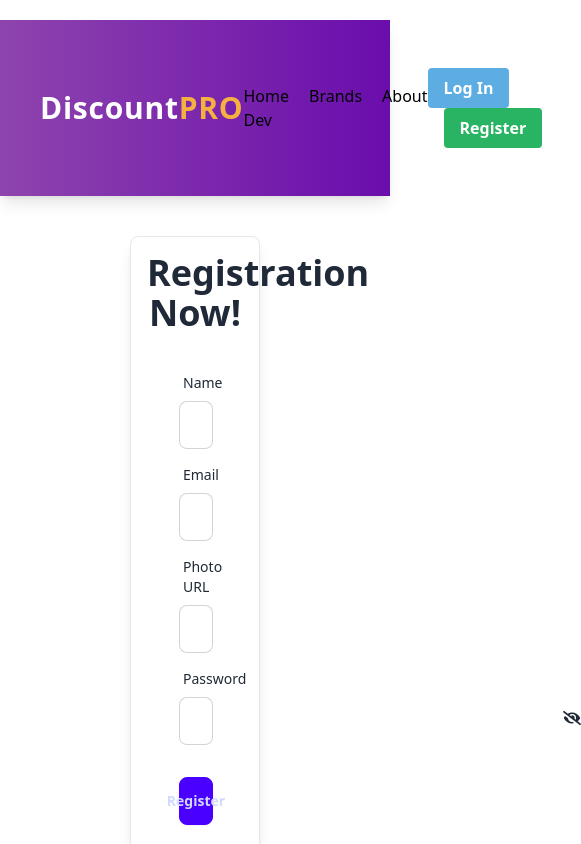
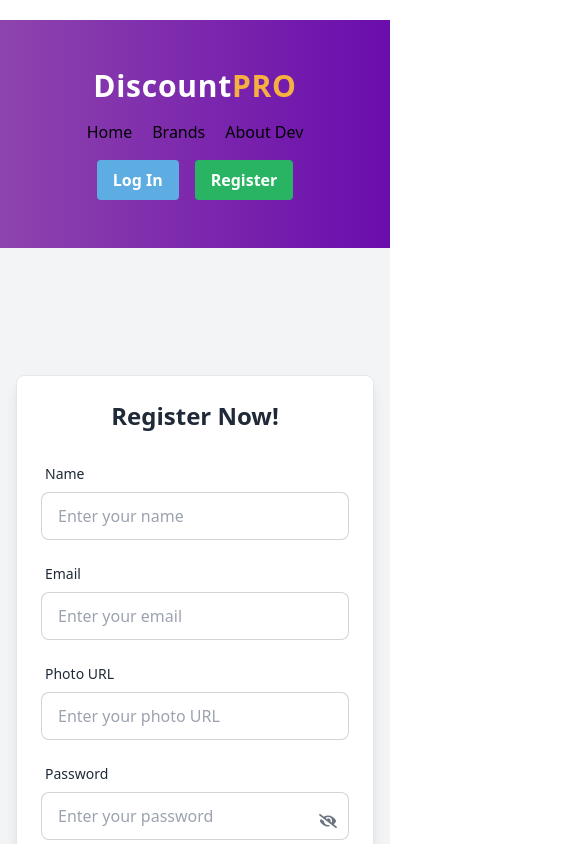
Before and after one commit to Piash2K/discount-pro, a React (Vite) app: page /register in a window 390 px wide. Shown: the top 844 px of the page, 581 px wide, since content can reach past the window. Built offline with nearby package versions, Linux system fonts and the light colour scheme; no server answers.

Commit message:
responsive added for both mobile,tablet and pc

```diff
--- a/src/components/Brands.jsx
+++ b/src/components/Brands.jsx
@@ -39,11 +39,11 @@ const Brands = () => {
             </div>
 
             {/* Brands List */}
-            <div className="grid grid-cols-1 gap-4">
+            <div className="grid grid-cols-1 gap-4 w-11/12 mx-auto">
                 {filteredBrands.map((brand) => (
                     <div
                         key={brand._id}
-                        className="bg-white shadow-md rounded-lg p-4 border grid grid-cols-3 items-center space-x-4"
+                        className="bg-white shadow-md rounded-lg p-4 border grid lg:grid-cols-3 items-center space-x-4"
                     >
                         {/* Brand Logo */}
                         <div className='flex flex-col'>
@@ -81,7 +81,7 @@ const Brands = () => {
                         </div>
 
                         {/* Buttons */}
-                        <div className="flex justify-end text-center">
+                        <div className="flex justify-end text-center mt-8">
 
                             <div className='flex flex-col'>
                                 <div
--- a/src/components/Header.jsx
+++ b/src/components/Header.jsx
@@ -10,19 +10,19 @@ const Header = () => {
         <div className="bg-gradient-to-r  from-[#8E44AD]  to-[#6A0DAD] py-6 shadow-lg">
             <div>
                 {user && user.displayName && (
-                    <div className="text-center text-3xl font-semibold text-white">
+                    <div className="text-center text-2xl lg:text-3xl font-semibold text-white">
                         Welcome, {user.displayName}!
                     </div>
                 )}
             </div>
-            <div className="flex justify-between items-center px-10 py-6">
+            <div className="flex flex-col lg:flex-row justify-between items-center px-10 py-6">
                 <h2 className="text-3xl font-bold text-white tracking-wide">
                     Discount<span className="text-[#F5B041]">PRO</span>
                 </h2>
                 <NavBar></NavBar>
                 <div className="space-x-6 flex items-center">
                     {user && user.email ? (
-                        <div className="flex items-center gap-4 text-white">
+                        <div className="flex flex-col lg:flex-row items-center gap-4 text-white">
                             <span className="text-lg">{user.email}</span>
                             <img
                                 className="w-12 h-12 rounded-full border-2 border-white shadow-md"
--- a/src/components/Login.jsx
+++ b/src/components/Login.jsx
@@ -15,18 +15,14 @@ const Login = () => {
     const handleGoogleSignIn = () => {
         signInWithPopup(auth, googleProvider)
             .then((result) => {
-                // This gives you a Google Access Token. You can use it to access the Google API.
                 const credential = GoogleAuthProvider.credentialFromResult(result);
                 const token = credential.accessToken;
-                // The signed-in user info.
                 const user = result.user;
                 navigate('/'); // Navigate to the home page
             })
             .catch((error) => {
-                // Handle Errors here.
-                const errorCode = error.code;
                 const errorMessage = error.message;
-                console.error("Google Sign-In Error:", errorCode, errorMessage);
+                console.error("Google Sign-In Error:", error.message);
                 setError(errorMessage); // Set error message
             });
     };
@@ -38,53 +34,70 @@ const Login = () => {
         setEmail(email); // Set the email value to state
         signInWithEmail(email, password)
             .then((result) => {
-                // Signed up
                 const user = result.user;
                 navigate('/'); // Navigate to the home page
             })
             .catch((error) => {
-                const errorCode = error.code;
                 const errorMessage = error.message;
-                console.error("Login Error:", errorCode, errorMessage);
+                console.error("Login Error:", error.message);
                 setError(errorMessage); // Set error message
             });
     };
 
     return (
-        <div className='mx-auto w-2/6 mt-10 '>
-            <div className="card flex justify-center p-4 border border-gray-200 shadow-lg rounded-lg bg-white">
-                <h1 className='text-4xl text-center font-bold'>Login Now!</h1>
-                <form onSubmit={handleLogin} className="card-body">
+        <div className="flex justify-center items-center min-h-screen bg-gray-100 px-4">
+            <div className="w-full max-w-md p-6 bg-white border border-gray-200 shadow-lg rounded-lg">
+                <h1 className="text-2xl lg:text-4xl font-bold text-center mb-6">Login Now!</h1>
+                <form onSubmit={handleLogin} className="space-y-4">
                     <div className="form-control">
                         <label className="label">
-                            <span className="label-text">Email</span>
+                            <span className="label-text text-sm lg:text-base">Email</span>
                         </label>
-                        <input name="email" type="email" placeholder="email" className="input input-bordered" required />
+                        <input
+                            name="email"
+                            type="email"
+                            placeholder="Enter your email"
+                            className="input input-bordered w-full"
+                            required
+                        />
                     </div>
-                    <div className="form-control">
+                    <div className="form-control relative">
                         <label className="label">
-                            <span className="label-text"> Password</span>
+                            <span className="label-text text-sm lg:text-base">Password</span>
                         </label>
                         <input
                             name="password"
                             type={showPassword ? 'text' : 'password'}
-                            placeholder="password"
-                            className="input input-bordered" required />
-                        <button onClick={() => setShowPassWord(!showPassword)} className='text-lg absolute mt-12 ml-96'>
+                            placeholder="Enter your password"
+                            className="input input-bordered w-full"
+                            required
+                        />
+                        <button
+                            type="button"
+                            onClick={() => setShowPassWord(!showPassword)}
+                            className="absolute right-3 top-14 text-gray-500 text-lg"
+                        >
                             {showPassword ? <FaEye /> : <FaEyeSlash />}
                         </button>
-                        <Link to='/forget-password' state={{ email }}><label className="label">
-                            <a href="#" className="label-text-alt link link-hover">Forgot password?</a>
-                        </label></Link>
+                        <Link to="/forget-password" state={{ email }} className="label-text-alt text-sm text-right mt-2 block">
+                            Forgot password?
+                        </Link>
                     </div>
+                    {error && <p className="text-red-500 text-sm mt-2">{error}</p>}
                     <div className="form-control mt-6">
-                        <button className="btn btn-primary">Login</button>
+                        <button className="btn btn-primary w-full">Login</button>
                     </div>
-                    {/* Display error message */}
-                    {error && <p className="text-red-500 mt-2 ">{error}</p>}
                 </form>
-                <p className='mx-8'>New here? <Link to="/register"><span className='text-indigo-600'>Register now</span></Link></p>
-                <button onClick={handleGoogleSignIn} className="btn btn-neutral mt-4 mx-8">
+                <p className="mt-4 text-sm text-center">
+                    New here?{' '}
+                    <Link to="/register" className="text-indigo-600 font-medium">
+                        Register now
+                    </Link>
+                </p>
+                <button
+                    onClick={handleGoogleSignIn}
+                    className="btn btn-neutral mt-4 w-full"
+                >
                     Login with Google
                 </button>
             </div>
--- a/src/components/NavBar.jsx
+++ b/src/components/NavBar.jsx
@@ -6,7 +6,7 @@ const NavBar = () => {
     const {user}=useContext(AuthContext)
 
     return (
-        <div className='space-x-5 text-black'>
+        <div className='space-x-5 text-black py-4'>
             <NavLink to='/'>Home</NavLink>
             <NavLink to='/brands'>Brands</NavLink>
             {
--- a/src/components/Register.jsx
+++ b/src/components/Register.jsx
@@ -58,80 +58,86 @@ const Register = () => {
                     });
             })
             .catch((error) => {
-                const errorCode = error.code;
                 const errorMessage = error.message;
-                console.error("Login Error:", errorCode, errorMessage);
+                console.error("Registration Error:", errorMessage);
                 setError(errorMessage);
             });
     };
 
     return (
-        <div className='mx-auto w-2/6 mt-10 '>
-            <div className="card flex justify-center p-4 border border-gray-200 shadow-lg rounded-lg bg-white">
-            <h2 className='text-4xl text-center font-bold'>Registration Now!</h2>
-                <form onSubmit={handleRegister} className="card-body">
+        <div className="flex justify-center items-center min-h-screen bg-gray-100 px-4">
+            <div className="w-full max-w-md bg-white border border-gray-200 shadow-lg rounded-lg p-6">
+                <h2 className="text-2xl lg:text-4xl font-bold text-center mb-6">Register Now!</h2>
+                <form onSubmit={handleRegister} className="space-y-4">
                     <div className="form-control">
                         <label className="label">
-                            <span className="label-text">Name</span>
+                            <span className="label-text text-sm lg:text-base">Name</span>
                         </label>
                         <input
                             name="name"
                             type="text"
-                            placeholder="name"
-                            className="input input-bordered"
+                            placeholder="Enter your name"
+                            className="input input-bordered w-full"
                             required
                         />
                     </div>
                     <div className="form-control">
                         <label className="label">
-                            <span className="label-text">Email</span>
+                            <span className="label-text text-sm lg:text-base">Email</span>
                         </label>
                         <input
                             name="email"
                             type="email"
-                            placeholder="email"
-                            className="input input-bordered"
+                            placeholder="Enter your email"
+                            className="input input-bordered w-full"
                             required
                         />
                     </div>
                     <div className="form-control">
                         <label className="label">
-                            <span className="label-text">Photo URL</span>
+                            <span className="label-text text-sm lg:text-base">Photo URL</span>
                         </label>
                         <input
                             name="photo"
                             type="text"
-                            placeholder="photo url"
-                            className="input input-bordered"
+                            placeholder="Enter your photo URL"
+                            className="input input-bordered w-full"
                             required
                         />
                     </div>
-                    <div className="form-control">
+                    <div className="form-control relative">
                         <label className="label">
-                            <span className="label-text">Password</span>
+                            <span className="label-text text-sm lg:text-base">Password</span>
                         </label>
                         <input
                             name="password"
                             type={showPassword ? 'text' : 'password'}
-                            placeholder="password"
-                            className="input input-bordered" required />
-                        <button onClick={() => setShowPassWord(!showPassword)} className='text-lg absolute mt-12 ml-96'>{showPassword ? <FaEye></FaEye> : <FaEyeSlash></FaEyeSlash>}</button>
-                        {passwordError && (
-                            <p className="text-red-500 mt-2">{passwordError}</p>
-                        )}
+                            placeholder="Enter your password"
+                            className="input input-bordered w-full"
+                            required
+                        />
+                        <button
+                            type="button"
+                            onClick={() => setShowPassWord(!showPassword)}
+                            className="absolute right-3 top-14 text-gray-500 text-lg"
+                        >
+                            {showPassword ? <FaEye /> : <FaEyeSlash />}
+                        </button>
+                        {passwordError && <p className="text-red-500 text-sm mt-2">{passwordError}</p>}
                     </div>
+                    {error && <p className="text-red-500 text-sm mt-2">{error}</p>}
                     <div className="form-control mt-6">
-                        <button className="btn btn-primary">Register</button>
+                        <button className="btn btn-primary w-full">Register</button>
                     </div>
-                    {error && <p className="text-red-500 mt-2 ">{error}</p>}
                 </form>
-                <p className='mx-8'>
-                    Already have an account? <Link to="/login"><span className='text-indigo-600'>Login</span></Link>
+                <p className="mt-4 text-sm text-center">
+                    Already have an account?{' '}
+                    <Link to="/login" className="text-indigo-600 font-medium">
+                        Login
+                    </Link>
                 </p>
             </div>
-
         </div>
-
     );
 };
 
```
Also changed, not shown: src/components/Home.jsx (+19 -16 lines). Lines whose indentation alone changed are shown as unchanged.
